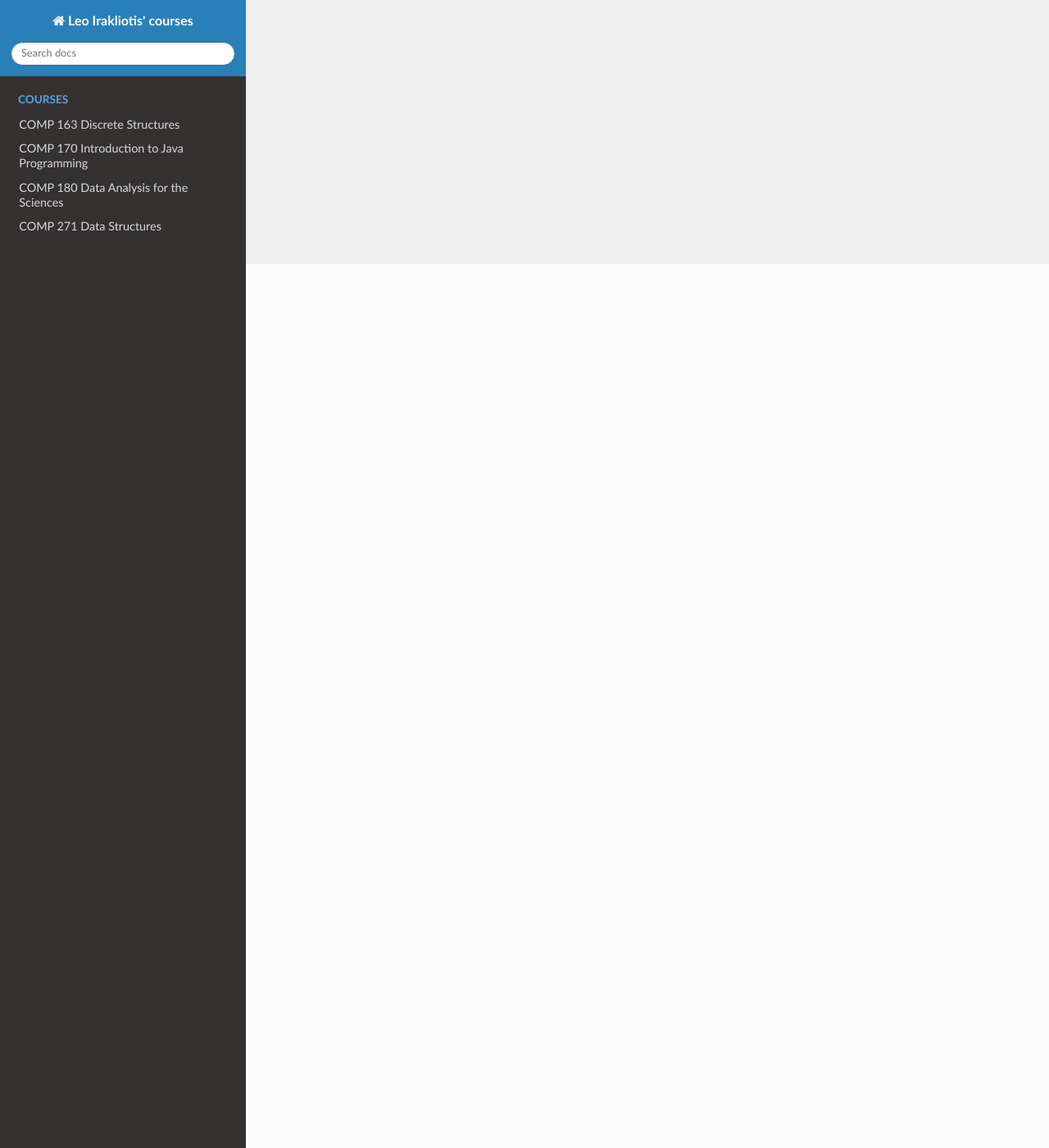
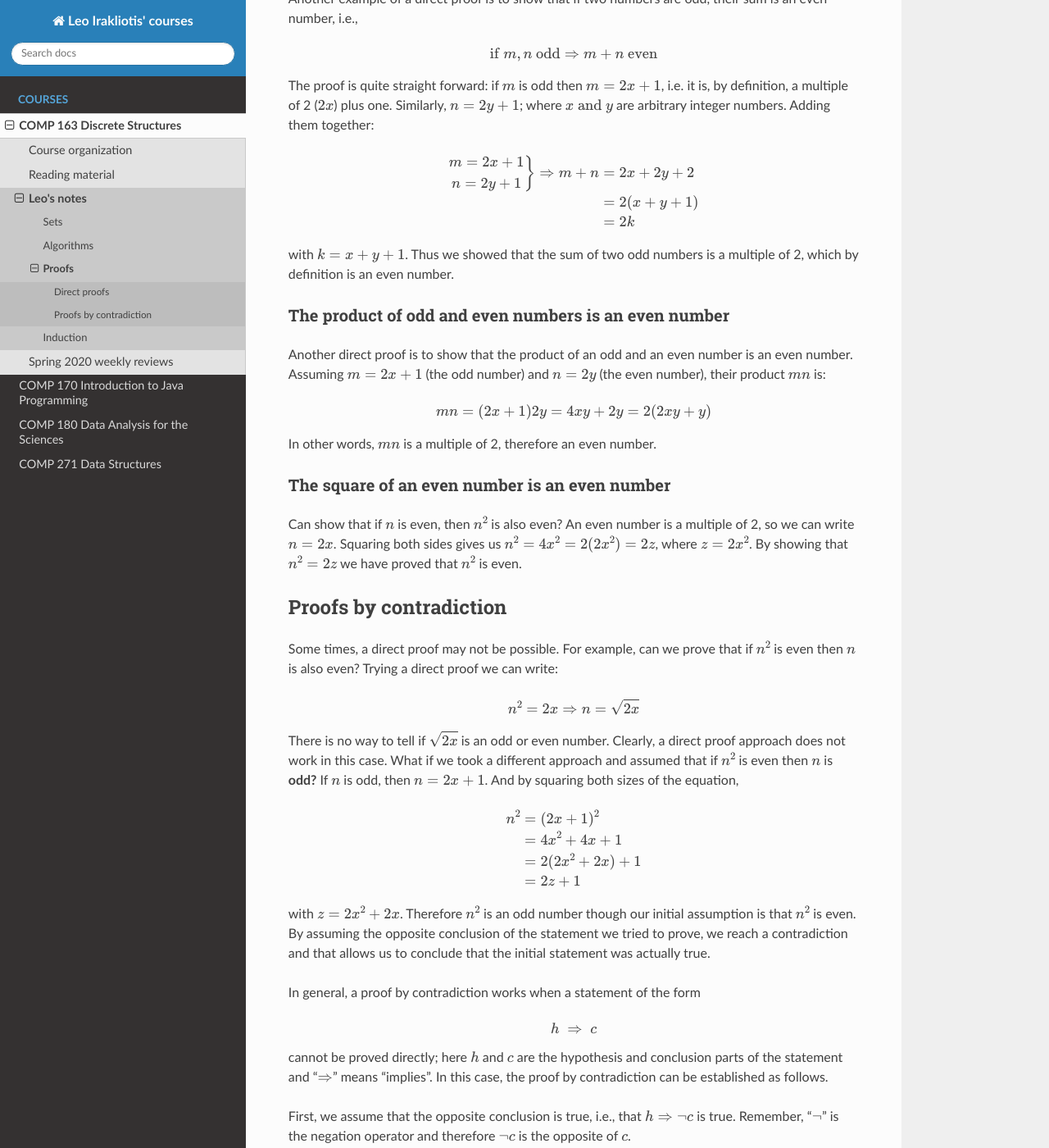
Before and after one commit to sleepyjaree/cdp, a Sphinx documentation site: the page built from source/COMP163/notes/proofs.rst, in a window 1280 px wide and 1400 px high, scrolled down 1078 px. Shown: the whole window at 82% size. Built offline with Sphinx 7.4.7 and the Read the Docs theme 2.0.0, drawn with Linux system fonts in a browser that asks for light colours; some of the changed text lies outside the part shown.

Commit message:
COMP 163 started adding proof notes

```diff
--- a/source/COMP163/notes.rst
+++ b/source/COMP163/notes.rst
@@ -7,4 +7,5 @@ Leo's notes
 
 	Sets <notes/sets>
 	Algorithms <notes/algorithms>
+	Proofs <notes/proofs>
 	Induction <notes/induction>
--- a/source/COMP163/notes/proofs.rst
+++ b/source/COMP163/notes/proofs.rst
@@ -1,15 +1,117 @@
+
+Proofs
+++++++
+
+Proofs have been an central element of our civilization for thousands of years. In Odyssey, Homer gives us proof of Ulysses identity when he describes how he is recognized by his aged, faithful dog. In Bible, the resurrected Christ allows Thomas to touch his wounds, leading to the first acclamation of Jesus as God (John 20:24–29). In the Lord of the Rings, Aragorn's rightful claim to the thrones of Arnor and Gondor is established by the Ring of Barahir and his wielding of the Andúril sword. In fiction and scripture, proofs have been used to establish veracity of deeds and royal or divine status. Proofs satisfy our doubts and skepticism and give meaning to faith and theory alike.
+
+In mathematics, proofs are arguments that establish the truthfulness of various statements. These arguments are based on the building blocks of mathematical systems: axioms, definitions, and theorems.
 
 Direct proofs
 -------------
 
-This is the easiest kind of proofs, relatively speaking. We use axioms, definitions, and proven theorems, to establish a proof. An example of a direct proof is to show that if two numbers are odd, their sum is an even number, i.e.,
+This is the easiest kind of proofs, relatively speaking.
+In direct proofs we usually have a statement of the form:
 
 .. math::
-   \text{if}\ x,y\ \text{odd} \Rightarrow x+y\ \text{even}
 
-The proof is quite straight forward: if :math:`x` is odd then :math:`x=2m+1`, i.e. it is, by definition, a multiple of 2 (:math:`2m`) plus one. Similarly, :math:`y=2n+1`; where :math:`m\ \text{and}\ n` are arbitrary integer numbers. Adding them together:
+   p\ \text{implies}\ q
+
+The approach we take is to look at axioms, definitions, and theorems available to us based on :math:`p` and find the right transformations to arrive to :math:`q`. For example, let's consider
 
 .. math::
-   \left.\begin{array}{c}x=2m+1\\y=2n+1\end{array}\right\} \Rightarrow x+y = 2n+2m+2 = 2(n+m+1) = 2k
 
-with :math:`k=n+m+1`. Thus we showed that the sum of two odd numbers is a multiple of 2, which by definition is an even number.
+   p=\text{if}\ n\ \text{is odd}
+
+and
+
+.. math::
+
+   q=n^2\ \text{is odd}
+
+In this example, if :math:`n` is odd then :math:`n=2x+1` and by squaring both sides,
+
+.. math::
+   n^2&=(2x+1)^2\\ &=4x^2+4x+1\\ &=2(2x^2+2x)+1\\ &= 2z+1
+
+where :math:`z=2x^2+2x`. So we showed that :math:`n^2=2z+1` which is an odd number.
+
+
+Sum of two odd numbers is an even number
+========================================
+
+Another example of a direct proof is to show that if two numbers are odd, their sum is an even number, i.e.,
+
+.. math::
+   \text{if}\ m,n\ \text{odd} \Rightarrow m+n\ \text{even}
+
+The proof is quite straight forward: if :math:`m` is odd then :math:`m=2x+1`, i.e. it is, by definition, a multiple of 2 (:math:`2x`) plus one. Similarly, :math:`n=2y+1`; where :math:`x\ \text{and}\ y` are arbitrary integer numbers. Adding them together:
+
+.. math::
+   \left.\begin{array}{c}m=2x+1\\n=2y+1\end{array}\right\} \Rightarrow m+n &= 2x+2y+2\\ &= 2(x+y+1)\\ &= 2k
+
+with :math:`k=x+y+1`. Thus we showed that the sum of two odd numbers is a multiple of 2, which by definition is an even number.
+
+The product of odd and even numbers is an even number
+=====================================================
+
+Another direct proof is to show that the product of an odd and an even number is an even number. Assuming :math:`m=2x+1` (the odd number) and :math:`n=2y` (the even number), their product :math:`mn` is:
+
+.. math::
+   mn = (2x+1)2y = 4xy+2y = 2(2xy+y)
+
+In other words, :math:`mn` is a multiple of 2, therefore an even number.
+
+The square of an even number is an even number
+==============================================
+
+Can show that if :math:`n` is even, then :math:`n^2` is also even? An even number is a multiple of 2, so we can write :math:`n=2x`. Squaring both sides gives us :math:`n^2=4x^2=2(2x^2)=2z`, where :math:`z=2x^2`. By showing that :math:`n^2=2z` we have proved that :math:`n^2` is even.
+
+
+Proofs by contradiction
+-----------------------
+
+Some times, a direct proof may not be possible. For example, can we prove that if :math:`n^2` is even then :math:`n` is also even? Trying a direct proof we can write:
+
+.. math::
+
+   n^2=2x \Rightarrow n=\sqrt{2x}
+
+There is no way to tell if :math:`\sqrt{2x}` is an odd or even number. Clearly, a direct proof approach does not work in this case. What if we took a different approach and assumed that if  :math:`n^2` is even then :math:`n` is **odd?** If :math:`n` is odd, then :math:`n=2x+1`. And by squaring both sizes of the equation,
+
+.. math::
+
+   n^2&=(2x+1)^2\\ &=4x^2+4x+1\\ &=2(2x^2+2x)+1\\ &=2z+1
+
+with :math:`z=2x^2+2x`. Therefore :math:`n^2` is an odd number though our initial assumption is that :math:`n^2` is even. By assuming the opposite conclusion of the statement we tried to prove, we reach a contradiction and that allows us to conclude that the initial statement was actually true.
+
+In general, a proof by contradiction works when a statement of the form
+
+.. math::
+
+   h\ \Rightarrow \  c
+
+cannot be proved directly; here :math:`h` and :math:`c` are the hypothesis and conclusion parts of the statement and ":math:`\Rightarrow`" means "implies". In this case, the proof by contradiction can be established as follows.
+
+First, we assume that the opposite conclusion is true, i.e., that :math:`h\Rightarrow\neg c` is true. Remember, ":math:`\neg`" is the negation operator and therefore :math:`\neg c` is the opposite of :math:`c`.
+
+Next, given that we accept :math:`h\Rightarrow\neg c` as true, we can now focus on its conclusion and test if we can derive :math:`h` from :math:`\neg c`. In other words, given that :math:`h\Rightarrow\neg c` is true can we show that :math:`\neg c\Rightarrow h`? Attempting to do so will yield a result other than :math:`h`. Therefore the assumption :math:`h\Rightarrow\neg c` that allowed us to test if  :math:`\neg c\Rightarrow h`, is false. If :math:`h\Rightarrow\neg c` is false, then :math:`h\Rightarrow c` must be true. And that concludes our proof!
+
+To illustrate this method, let's look at the earlier example:
+
+.. math::
+
+   h&:\ n^2\ \text{even} \\
+   c&:\ n\ \text{even} \\
+   \text{prove}&:\ h\Rightarrow c \\
+   \text{no direct proof available;}\\
+   \text{trying contradiction}\\
+   \text{assume true}&:\ h\Rightarrow\neg c \\
+   \neg c&:\ n\ \text{not even, i.e.,}\ n\ \text{odd} \\
+   h\Rightarrow\neg c&:\ \text{if}\ n^2\ \text{even}\Rightarrow n\ \text{odd} \\
+   n&=2x+1 \\
+   n^2&=(2x+1)^2 \\
+   &=4x^2+4x+1\\
+   &=2(2x^2+2x)+1 \\
+   &=2z+1,\ \text{where}\ (z=2x^2+2x)\\
+   n^2&:\ \text{odd}\\
+   \text{but}&:\ \text{we assumed}\ h (n^2\ \text{even})\\
```
